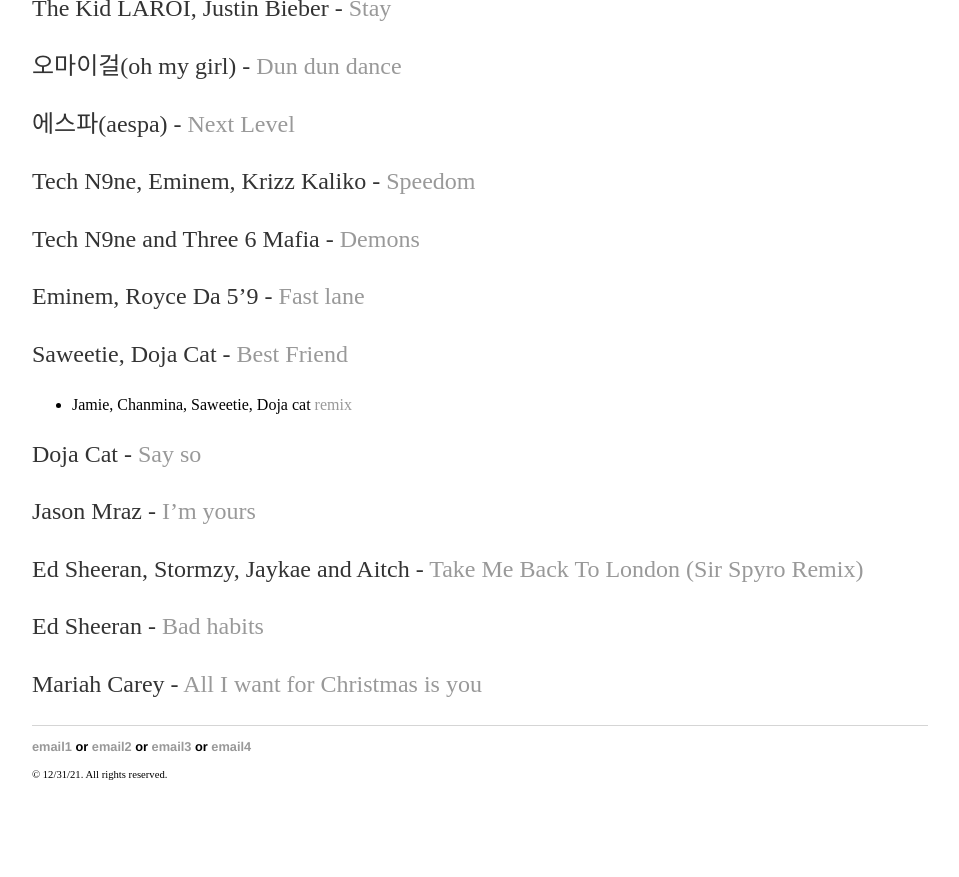
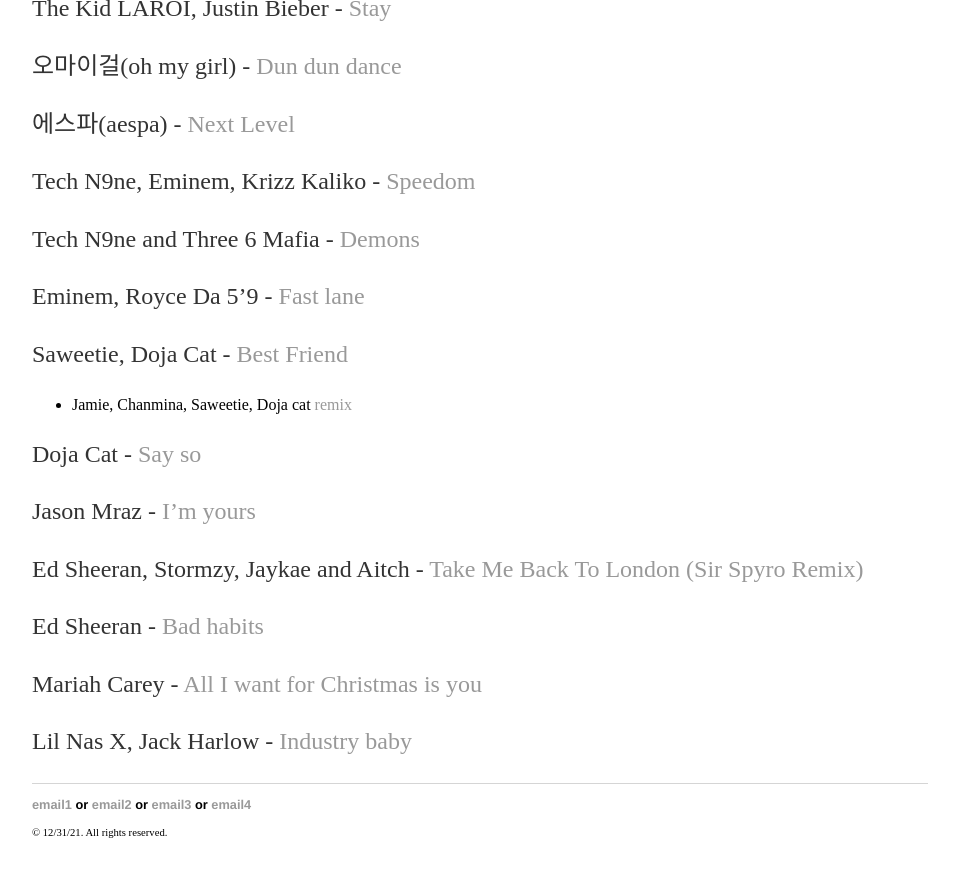
Before and after one commit to yjkweon24/yjkweon24.github.io, a Jekyll site: the page built from _posts/2018-10-23-songs-that-i-love.md, in a window 1280 px wide and 900 px high, scrolled down 17875 px. Shown: the top 877 px of the window, without its empty margins (160-1119 px from the left). Built offline with Jekyll 4.4.1, drawn with Linux system fonts in a browser that asks for light colours; before the commit the page ends 18717 px from its top, so only the background shows below that.

Commit message:
Update 2018-10-23-songs-that-i-love.md

```diff
--- a/_posts/2018-10-23-songs-that-i-love.md
+++ b/_posts/2018-10-23-songs-that-i-love.md
@@ -635,3 +635,5 @@
 Ed Sheeran - [Bad habits](https://www.youtube.com/watch?v=orJSJGHjBLI)
 
 Mariah Carey - [All I want for Christmas is you](https://www.youtube.com/watch?v=yXQViqx6GMY)
+
+Lil Nas X, Jack Harlow - [Industry baby](https://www.youtube.com/watch?v=UTHLKHL_whs)
```
